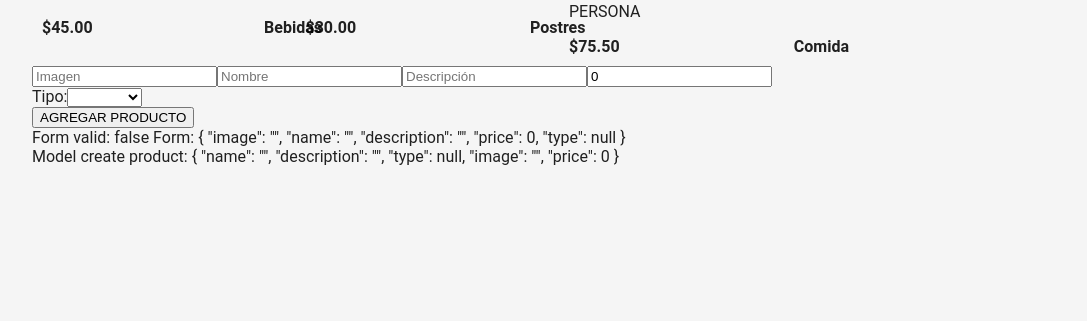
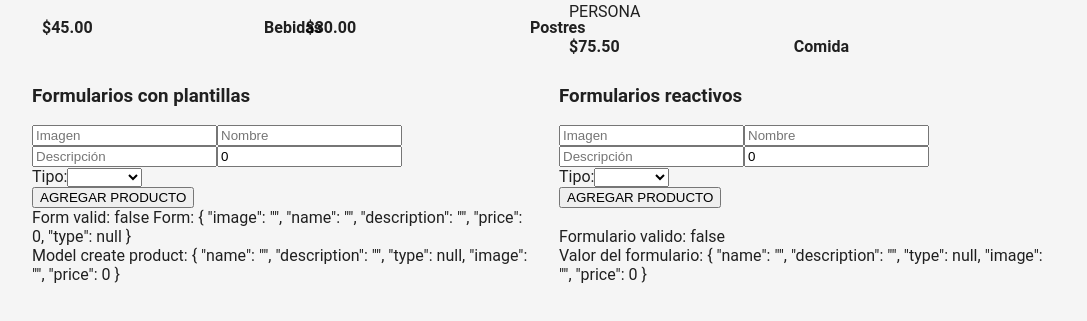
Before and after one commit to urmanzaru/capacitacionAngular9, an Angular app: page /practice in a window 1280 px wide. Shown: the part 807-1128 px from the top of the page, without its empty margins (96-1183 px from the left). Before the commit the page ends 1031 px from the top, so only its background shows below. Built offline with nearby package versions, Linux system fonts and the light colour scheme.

Commit message:
finished practice 1

```diff
--- a/src/app/exercices/exercice1/exercice1.component.html
+++ b/src/app/exercices/exercice1/exercice1.component.html
@@ -1,21 +1,23 @@
-<div class="row">
+<div class="row" style="padding: 40px 10%;">
     <div class="col-12 col-md-4">
+        <h3>Crear producto</h3>
         <form [formGroup]="formProduct">
-            <input class="btn-block" type="text" placeholder="Imagen Url" formControlName="image">
-            <input class="btn-block" type="text" placeholder="Nombre" formControlName="name">
-            <input class="btn-block" type="text" placeholder="Descripción" formControlName="description">
-            <input class="btn-block" type="number" placeholder="Precio" formControlName="price">
-            <div class="btn-block"><label for="tipo">Tipo:</label>
-                <select id="tipo" formControlName="type">
+            <input class="mat-form" type="text" placeholder="Imagen Url" formControlName="image">
+            <input class="mat-form" type="text" placeholder="Nombre" formControlName="name">
+            <input class="mat-form" type="text" placeholder="Descripción" formControlName="description">
+            <input class="mat-form" type="number" placeholder="Precio" formControlName="price">
+            <div class="mat-form"><label for="tipo">Tipo:</label>
+                <select class="mat-form" id="tipo" formControlName="type">
                 <option value=1>Comidas</option>
                 <option value=2>Bebidas</option>
                 <option value=3>Postres</option>
                 </select></div>
-
-            <button class="btn-block" (click)="addProduct()">AGREGAR</button>
+            <br>
+            <button class="mat-form" (click)="addProduct()">AGREGAR</button>
         </form>
     </div>
     <div class="col-12 col-md-8">
+        <h3>Lista de productos</h3>
         <table>
             <thead>
                 <th>Imagen</th>
@@ -23,13 +25,15 @@
                 <th>Precio</th>
                 <th>Descripción</th>
                 <th>Tipo</th>
+                <th>Acciones</th>
             </thead>
-            <tbody *ngFor="let product of listProducts">
+            <tbody *ngFor="let product of listProducts; let i=index;">
                 <td><img [src]="product.image" height="36px" width="48px"></td>
                 <td>{{product.name}}</td>
                 <td>{{product.price | currency}}</td>
                 <td>{{product.description}}</td>
                 <td>{{getTextType(product.type)}}</td>
+                <td><button type="button" (click)="deleteProduct(i)">ELIMINAR</button></td>
             </tbody>
         </table>
     </div>
--- a/src/app/exercices/exercice1/exercice1.component.ts
+++ b/src/app/exercices/exercice1/exercice1.component.ts
@@ -40,14 +40,18 @@ export class Exercice1Component implements OnInit {
   }
 
   getTextType(type:number){
-    if(type===1){
+    if(type==1){
       return 'Comidas';
     }
-    if(type===2){
+    if(type==2){
       return 'Bebidas';
     } else{
       return 'Postres';
     }
   }
 
+  deleteProduct(index: number){
+    this.listProducts.splice(index, 1);
+  }
+
 }
--- a/src/app/practice/practice.component.html
+++ b/src/app/practice/practice.component.html
@@ -1,5 +1,4 @@
 <div style="padding: 20px 10%; width: 100%;">
-
     <app-product-shared [product]="product"></app-product-shared>
     <br>
     <div class="fx-cv-sb">
@@ -13,6 +12,9 @@
         </div>
     </div>
 
+    <div class="row">
+        <div class="col-12 col-md-6">
+            <h3>Formularios con plantillas</h3>
             <form #productForm="ngForm" ngNativeValidate (ngSubmit)="addProductWithForm(productForm)">
                 <input type="text" name="image" placeholder="Imagen" [(ngModel)]="createProduct.image" required>
                 <input type="text" name="name" placeholder="Nombre" [(ngModel)]="createProduct.name" required maxlength="60">
@@ -28,13 +30,33 @@
                 </div>
                 <button type="submit">AGREGAR PRODUCTO</button>
             </form>
-
             <div>
                 Form valid: {{productForm.valid}} Form: {{productForm.value | json}}
             </div>
             <div>
                 Model create product: {{createProduct | json}}
             </div>
+        </div>
+        <div class="col-12 col-md">
+            <h3>Formularios reactivos</h3>
+            <form [formGroup]="formProduct" ngNativeValidate (ngSubmit)="addProductWithReactiveForm()">
+                <input type="text" placeholder="Imagen" formControlName="image" required>
+                <input type="text" placeholder="Nombre" formControlName="name" required maxlength="60">
+                <input type="text" placeholder="Descripción" formControlName="description" required maxlength="250">
+                <input type="number" placeholder="Precio" formControlName="price" required min="1">
+                <div>
+                    <label for="tipo">Tipo:</label>
+                    <select id="tipo" formControlName="type" required>
+                                        <option value=1>Comidas</option>
+                                        <option value=2>Bebidas</option>
+                                        <option value=3>Postres</option>
+                                        </select>
+                </div>
+                <button type="submit">AGREGAR PRODUCTO</button>
+            </form>
+            <br> Formulario valido: {{formProduct.valid}} <br> Valor del formulario: {{formProduct.value | json}}
+        </div>
+    </div>
     <br>
     <br>
 
--- a/src/app/practice/practice.component.ts
+++ b/src/app/practice/practice.component.ts
@@ -1,6 +1,6 @@
 import { Component, OnInit } from '@angular/core';
 import { ProductItf } from '../interfaces/product.interface';
-import { NgForm } from '@angular/forms';
+import { NgForm, FormGroup, FormControl, Validators } from '@angular/forms';
 
 @Component({
   selector: 'app-practice',
@@ -18,6 +18,7 @@ export class PracticeComponent implements OnInit {
     image: '',
     price: 0
   }
+  formProduct: FormGroup;
 
   constructor() { }
 
@@ -29,12 +30,24 @@ export class PracticeComponent implements OnInit {
       price: 75.5,
       type: 1
     }
+    this.initForm();
     this.add3Products();
   }
 
-  addProduct(){
+  initForm() {
+    this.formProduct = new FormGroup({
+      name: new FormControl('', [Validators.required, Validators.maxLength(60)]),
+      description: new FormControl('', [Validators.required, Validators.maxLength(250)]),
+      type: new FormControl(null, Validators.required),
+      image: new FormControl('', Validators.required),
+      price: new FormControl(0, [Validators.required, Validators.min(1)])
+    });
+  }
+
+
+  addProduct() {
     this.listProducts.push({
-      name: 'producto: '+this.listProducts.length,
+      name: 'producto: ' + this.listProducts.length,
       description: 'description',
       type: 1,
       image: 'https://lh3.googleusercontent.com/proxy/LCET9ucF9RKS_Mbx5EqWQjo3XZKAFl-X86-MUehBocW7MaYQpUtb_mGxkQcGvZ8e5ZojpIstVRN_8GuhXmnmGUcKaAbB4rNfuUmZnz-GrIf01VNeGlKn59BsLdfknTXcttggmOc-tSWEA_GgggC1pV7bTuQo78g27kDn',
@@ -42,15 +55,25 @@ export class PracticeComponent implements OnInit {
     });
   }
 
-  addProductWithForm(productForm: NgForm){
-    if(productForm.invalid){
+  addProductWithForm(productForm: NgForm) {
+    if (productForm.invalid) {
       console.log('El formulario no es valido')
       return;
     }
     this.listProducts.push(this.createProduct);
+    productForm.reset();
   }
 
-  add3Products(){
+  addProductWithReactiveForm() {
+    if (this.formProduct.invalid) {
+      console.log('El formulario no es valido')
+      return;
+    }
+    this.listProducts.push(this.formProduct.value);
+    this.formProduct.reset();
+  }
+
+  add3Products() {
     this.listProducts.push({
       name: 'tejate',
       description: 'Bebida de los dioses',
@@ -68,13 +91,13 @@ export class PracticeComponent implements OnInit {
     this.listProducts.push(this.product);
   }
 
-  getTextType(type:number){
-    if(type===1){
+  getTextType(type: number) {
+    if (type === 1) {
       return 'Comidas';
     }
-    if(type===2){
+    if (type === 2) {
       return 'Bebidas';
-    } else{
+    } else {
       return 'Postres';
     }
   }
```
Lines whose indentation alone changed are shown as unchanged.
